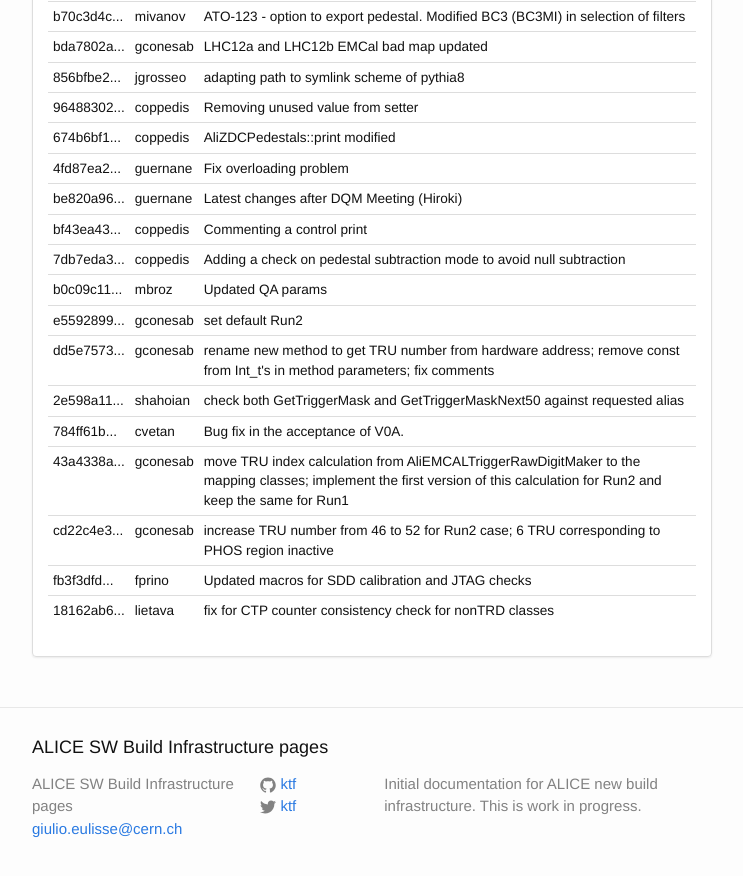
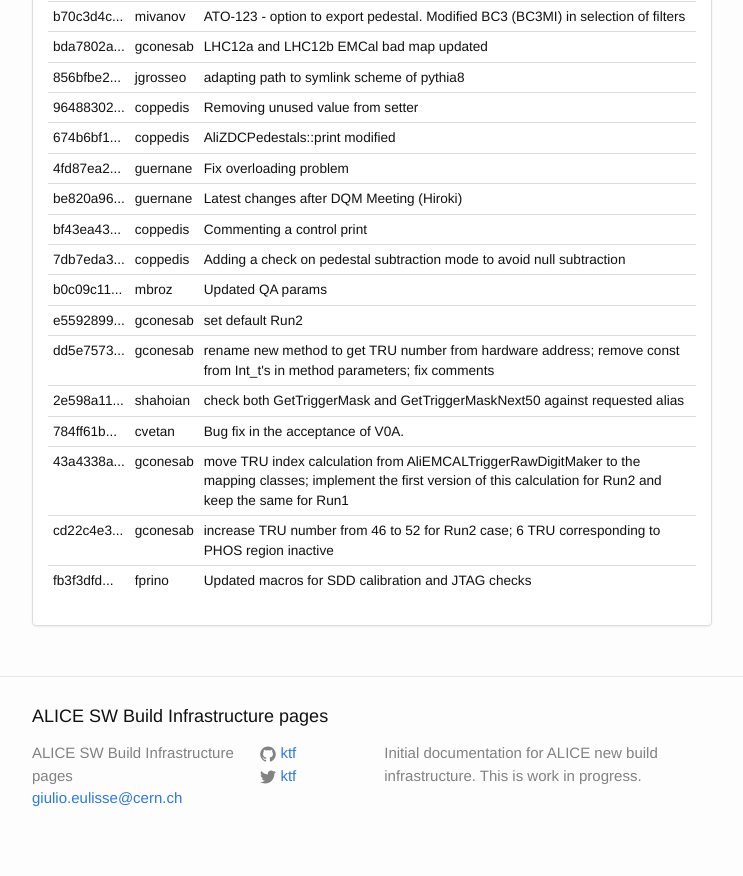
Before and after one commit to alisw/alisw.github.io, a Jekyll site: the page built from index.html, in a window 1280 px wide and 900 px high, scrolled down 4016 px. Shown: the top 876 px of the window, without its empty margins (268-1011 px from the left). Built offline with Jekyll 4.4.1, drawn with Linux system fonts in a browser that asks for light colours; nearby versions of some CDN libraries.

Commit message:
Updated results.

```diff
--- a/_data/commits-aliroot-master.yaml
+++ b/_data/commits-aliroot-master.yaml
@@ -158,8 +158,3 @@
  message: >-
     Updated macros for SDD calibration and JTAG checks
  author: !!str fprino
--
- commit: "18162ab62f390ef807ae24b5f78c470e31a7716f"
- message: >-
-    fix for CTP counter consistency check for nonTRD classes
- author: !!str lietava
```
